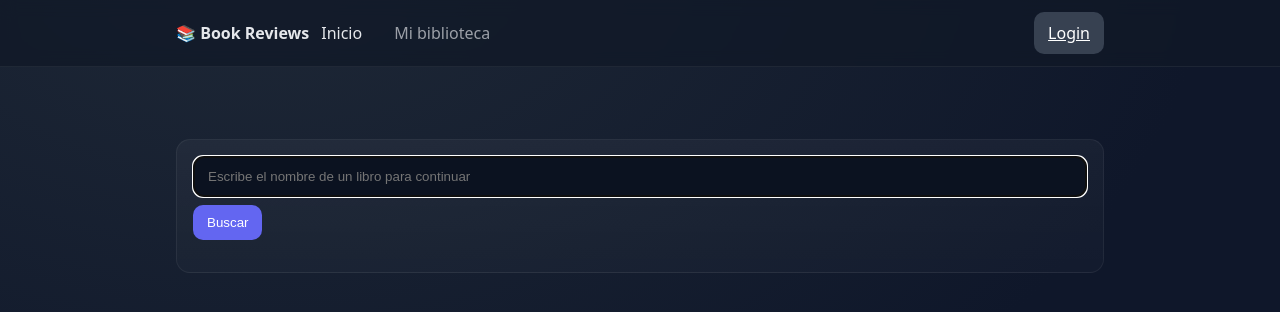
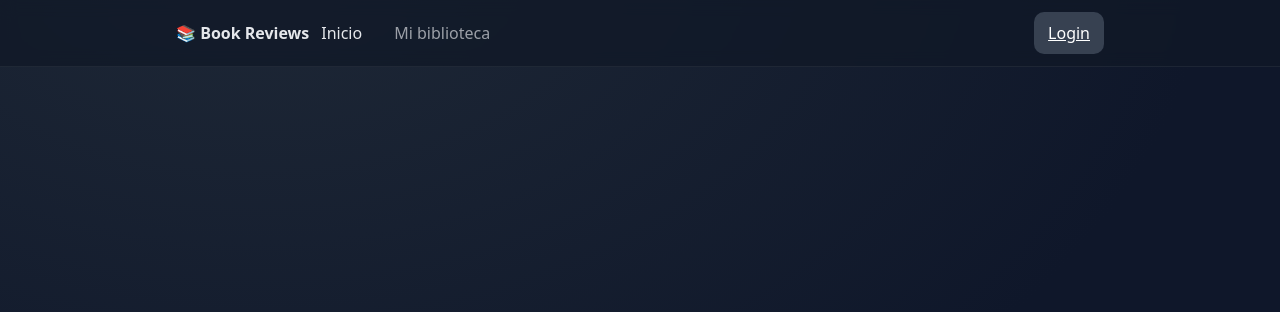
Before and after one commit to wagarcia27/frontend-nuxt-books, a Nuxt app: page / in a window 1280 px wide. Shown: the top 312 px of the page. Built offline with nearby package versions, Linux system fonts and the light colour scheme.

Commit message:
dev: cambios frontend

```diff
--- a/pages/index.vue
+++ b/pages/index.vue
@@ -1,5 +1,5 @@
 <template>
-  <section>
+  <section v-if="isAuthed" v-cloak>
     <div class="card">
       <SearchBar
         :placeholder="'Escribe el nombre de un libro para continuar'"
@@ -48,9 +48,14 @@ const store = useSearchStore()
 const hasSearched = ref(false)
 const doSearch = (q: string) => { hasSearched.value = true; store.searchByTitle(q) }
 const limited = computed(() => store.results.slice(0, 10))
+const isAuthed = ref(false)
 onMounted(async () => {
+  isAuthed.value = Boolean(localStorage.getItem('br_token'))
+  if (!isAuthed.value) {
+    navigateTo('/login', { replace: true })
+    return
+  }
   await store.loadLastQueries()
-  // Cargar “home” del usuario autenticado (hasta 10 items)
   await store.loadHome()
 })
 </script>
```
